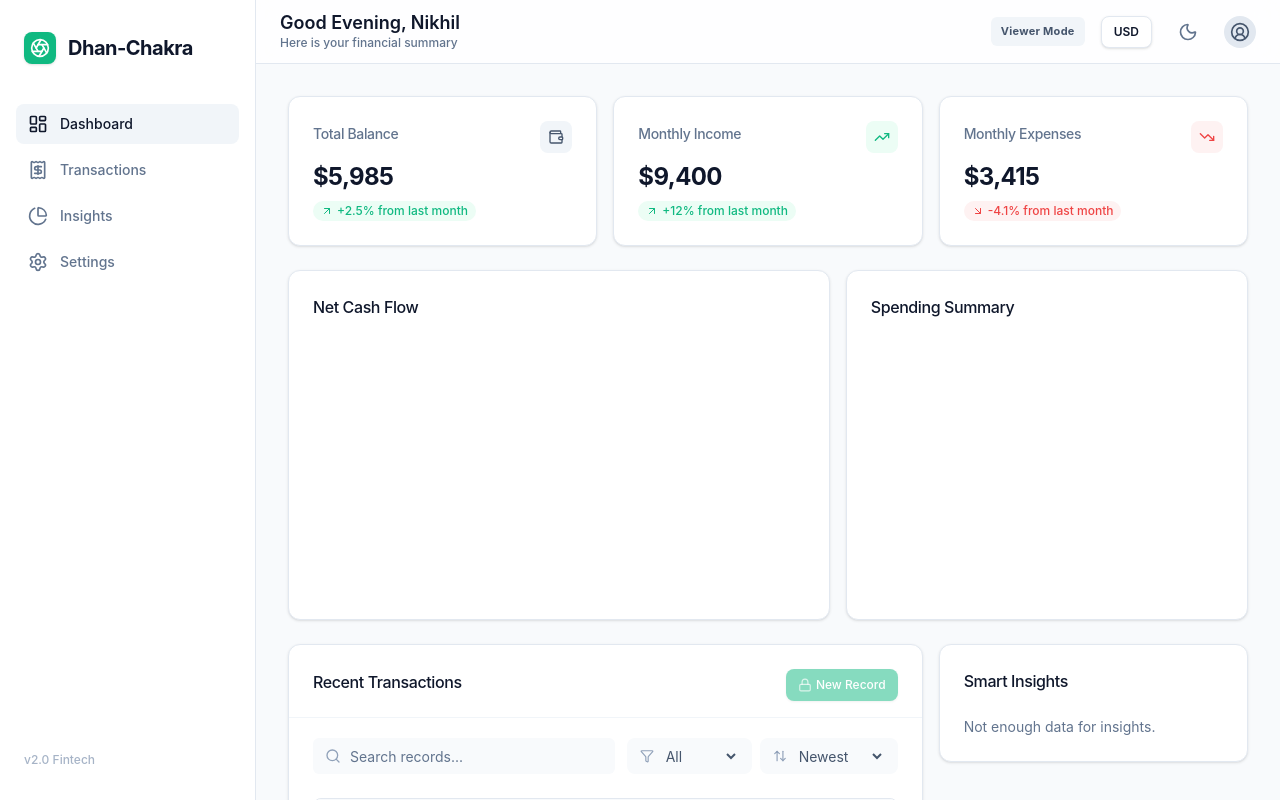
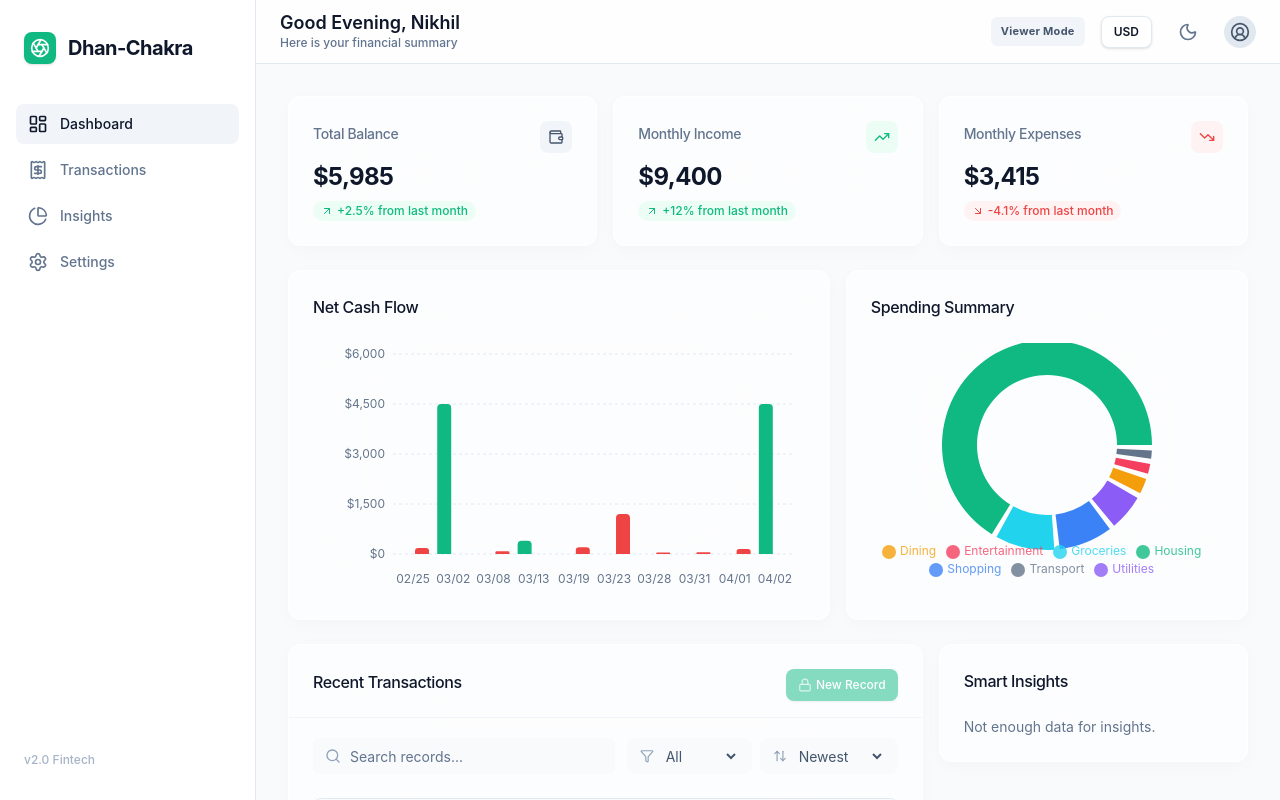
Before and after one commit to nikhilyadav156/Dhan-Chakra, a React (Vite) app: page / in a window 1280 px wide. Built offline with nearby package versions, Linux system fonts and the light colour scheme.

Commit message:
Patch missing chart height render logic and apply Apple frosty light-theme layouts

```diff
--- a/src/App.jsx
+++ b/src/App.jsx
@@ -12,7 +12,11 @@ function DashboardLayout() {
   const [activeTab, setActiveTab] = useState('dashboard');
 
   return (
-    <div className="flex h-screen w-full bg-slate-50 dark:bg-[var(--color-fin-bg)] font-sans selection:bg-[var(--color-fin-emerald)]/30">
+    <div className="flex h-screen w-full bg-slate-50 dark:bg-[#0F172A] font-sans selection:bg-emerald-500/30 relative">
+
+      {/* Premium Light Theme Glass Background Overlay */}
+      <div className="absolute inset-0 z-0 pointer-events-none bg-[radial-gradient(ellipse_at_top,_var(--tw-gradient-stops))] from-indigo-50/70 via-slate-50 to-slate-100/90 dark:hidden" />
+
       <Sidebar activeTab={activeTab} setActiveTab={setActiveTab} className="w-64 hidden md:flex relative z-10" />
       <div className="flex flex-1 flex-col overflow-hidden relative z-10">
         <Header />
@@ -56,8 +60,8 @@ function DashboardLayout() {
             )}
 
             {activeTab === 'settings' && (
-              <div className="flex items-center justify-center h-64 border border-dashed border-slate-200 dark:border-slate-800 rounded-xl animate-in fade-in duration-500 dark:bg-[var(--color-fin-card)]">
-                <p className="text-slate-500 tracking-wider text-sm font-medium">Settings coming soon.</p>
+              <div className="flex items-center justify-center h-64 border border-dashed border-slate-300 dark:border-slate-800 rounded-xl animate-in fade-in duration-500 dark:bg-[#111827]">
+                <p className="text-slate-500 tracking-wider text-sm font-medium">Settings module incoming.</p>
               </div>
             )}
 
--- a/src/components/dashboard/BalanceChart.jsx
+++ b/src/components/dashboard/BalanceChart.jsx
@@ -20,11 +20,11 @@ export function BalanceChart() {
   const CustomTooltip = ({ active, payload, label }) => {
     if (active && payload && payload.length) {
       return (
-        <div className="bg-white/90 dark:bg-[var(--color-fin-card)]/90 border border-slate-200 dark:border-slate-700/50 p-4 rounded-xl shadow-xl backdrop-blur-md">
-          <p className="text-slate-500 dark:text-[var(--color-fin-muted)] text-xs font-bold tracking-wider uppercase mb-2">{label}</p>
+        <div className="bg-white/95 dark:bg-[#111827]/95 border border-slate-200 dark:border-slate-700/50 p-4 rounded-xl shadow-xl backdrop-blur-md">
+          <p className="text-slate-500 dark:text-slate-400 text-xs font-bold tracking-wider uppercase mb-2">{label}</p>
           {payload.map((entry, index) => (
             <div key={index} className="flex gap-3 items-center text-sm py-0.5">
-              <div className="w-2.5 h-2.5 rounded-full" style={{ backgroundColor: entry.color }} />
+              <div className="w-2.5 h-2.5 rounded-full" style={{ backgroundColor: entry.color || (entry.name === 'income' ? '#10B981' : '#EF4444') }} />
               <span className="font-medium text-slate-700 dark:text-slate-300 capitalize">{entry.name}:</span>
               <span className="font-bold ml-auto text-slate-900 dark:text-slate-100">{formatCurrency(entry.value)}</span>
             </div>
@@ -36,21 +36,25 @@ export function BalanceChart() {
   };
 
   return (
-    <Card className="min-h-[350px] flex flex-col">
-      <CardHeader className="border-b border-transparent pb-0">
+    <Card className="min-h-[350px]">
+      <CardHeader className="border-b border-transparent pb-2">
         <CardTitle>Net Cash Flow</CardTitle>
       </CardHeader>
-      <CardContent className="pl-0 h-[280px] flex-1 pt-6">
+      <CardContent className="h-[280px] w-full pt-4">
+        {data.length === 0 ? (
+           <div className="flex h-full w-full items-center justify-center text-slate-400">Not enough data</div>
+        ) : (
           <ResponsiveContainer width="100%" height="100%">
             <BarChart data={data} margin={{ top: 10, right: 10, left: 0, bottom: 0 }}>
-            <CartesianGrid strokeDasharray="3 3" vertical={false} stroke={theme === 'dark' ? '#1e293b' : '#f1f5f9'} />
+              <CartesianGrid strokeDasharray="3 3" vertical={false} stroke={theme === 'dark' ? '#1e293b' : '#e2e8f0'} />
               <XAxis dataKey="date" axisLine={false} tickLine={false} tick={{ fontSize: 12, fill: '#64748b' }} dy={12} />
               <YAxis axisLine={false} tickLine={false} tick={{ fontSize: 12, fill: '#64748b' }} tickFormatter={(val) => formatCurrency(val)} width={80} />
               <Tooltip content={<CustomTooltip />} cursor={{fill: theme === 'dark' ? 'rgba(255,255,255,0.02)' : 'rgba(0,0,0,0.02)'}} />
-            <Bar dataKey="income" fill="var(--color-fin-emerald)" radius={[4, 4, 0, 0]} maxBarSize={28} />
-            <Bar dataKey="expense" fill="var(--color-fin-red)" radius={[4, 4, 0, 0]} maxBarSize={28} />
+              <Bar dataKey="income" fill="#10B981" radius={[4, 4, 0, 0]} maxBarSize={28} />
+              <Bar dataKey="expense" fill="#EF4444" radius={[4, 4, 0, 0]} maxBarSize={28} />
             </BarChart>
           </ResponsiveContainer>
+        )}
       </CardContent>
     </Card>
   );
--- a/src/components/dashboard/ExpenseChart.jsx
+++ b/src/components/dashboard/ExpenseChart.jsx
@@ -23,7 +23,7 @@ export function ExpenseChart() {
   if (data.length === 0) {
     return (
       <Card className="min-h-[350px]">
-        <CardHeader><CardTitle>Spending by Category</CardTitle></CardHeader>
+        <CardHeader><CardTitle>Spending Summary</CardTitle></CardHeader>
         <CardContent className="flex h-[280px] items-center justify-center text-slate-500">
           No expenses found.
         </CardContent>
@@ -34,7 +34,7 @@ export function ExpenseChart() {
   const CustomTooltipInner = ({ active, payload }) => {
     if (active && payload && payload.length) {
       return (
-        <div className="bg-white/90 dark:bg-[var(--color-fin-card)]/90 border border-slate-200 dark:border-slate-700/50 px-4 py-3 rounded-xl shadow-lg backdrop-blur-md flex items-center gap-3">
+        <div className="bg-white/95 dark:bg-[#111827]/95 border border-slate-200 dark:border-slate-700/50 px-4 py-3 rounded-xl shadow-lg backdrop-blur-md flex items-center gap-3">
           <div className="w-3 h-3 rounded-full" style={{ backgroundColor: payload[0].payload.fill }} />
           <span className="font-medium text-slate-700 dark:text-slate-300">{payload[0].name}:</span>
           <span className="font-bold ml-1 text-slate-900 dark:text-slate-100">{formatCurrency(payload[0].value)}</span>
@@ -45,11 +45,11 @@ export function ExpenseChart() {
   };
 
   return (
-    <Card className="min-h-[350px] flex flex-col">
-      <CardHeader>
+    <Card className="min-h-[350px]">
+      <CardHeader className="pb-2">
         <CardTitle>Spending Summary</CardTitle>
       </CardHeader>
-      <CardContent className="flex-1 h-[280px] pt-4">
+      <CardContent className="h-[280px] w-full pt-4">
         <ResponsiveContainer width="100%" height="100%">
           <PieChart>
             <Pie
--- a/src/components/ui/Card.jsx
+++ b/src/components/ui/Card.jsx
@@ -2,7 +2,7 @@ import React from 'react';
 import { cn } from '../../lib/utils';
 
 export const Card = React.forwardRef(({ className, ...props }, ref) => (
-  <div ref={ref} className={cn("rounded-xl border border-slate-200 bg-white text-slate-900 shadow-sm transition-all duration-300 hover:shadow-md hover:-translate-y-0.5 dark:border-slate-800/80 dark:bg-[var(--color-fin-card)] dark:text-[var(--color-fin-text)]", className)} {...props} />
+  <div ref={ref} className={cn("rounded-xl border border-white bg-white/60 text-slate-900 shadow-[0_4px_20px_-4px_rgba(0,0,0,0.04)] backdrop-blur-3xl transition-all duration-300 hover:-translate-y-0.5 hover:shadow-[0_8px_24px_-4px_rgba(0,0,0,0.08)] dark:border-slate-800/80 dark:bg-[#111827] dark:text-[#E5E7EB] dark:backdrop-blur-none dark:shadow-none", className)} {...props} />
 ));
 Card.displayName = "Card";
 
```
Lines whose indentation alone changed are shown as unchanged.
